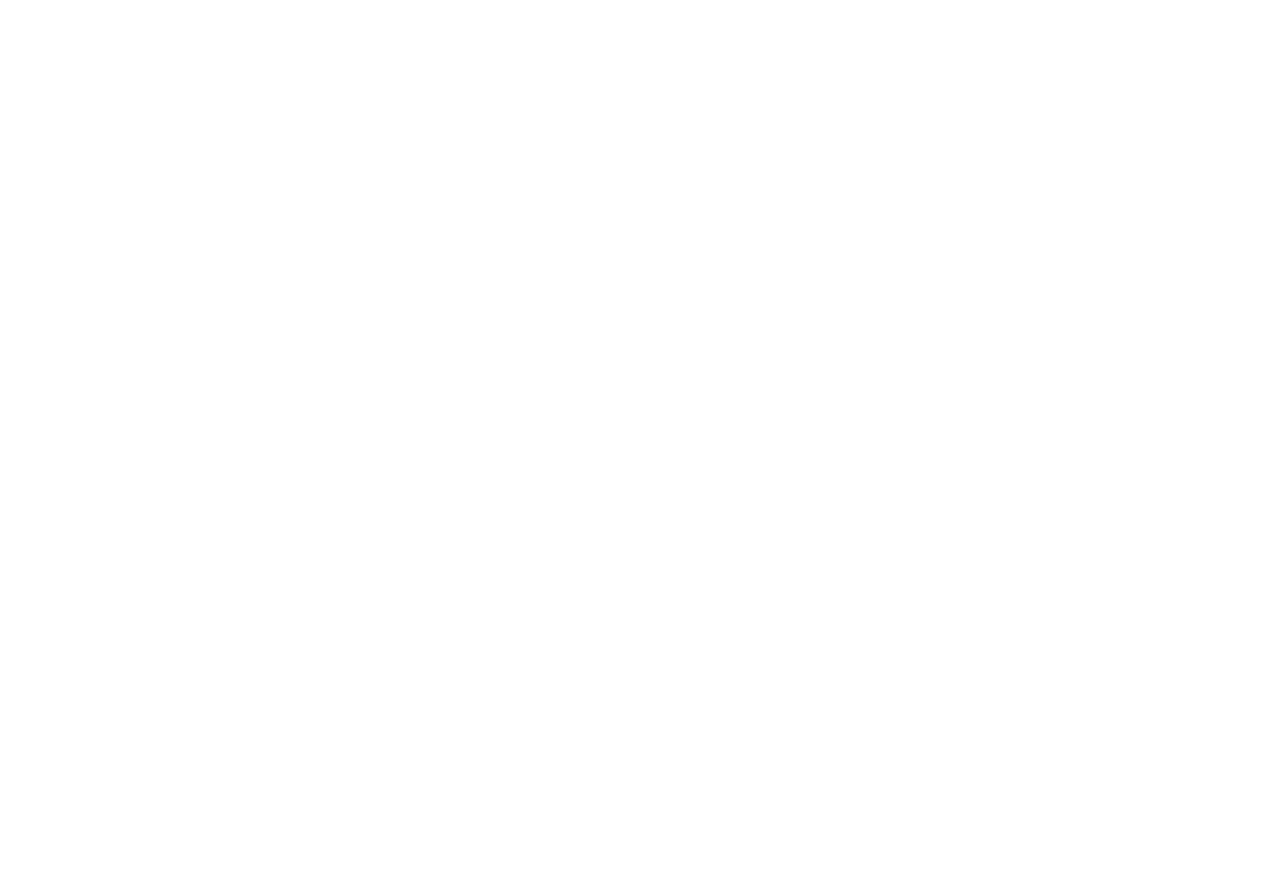
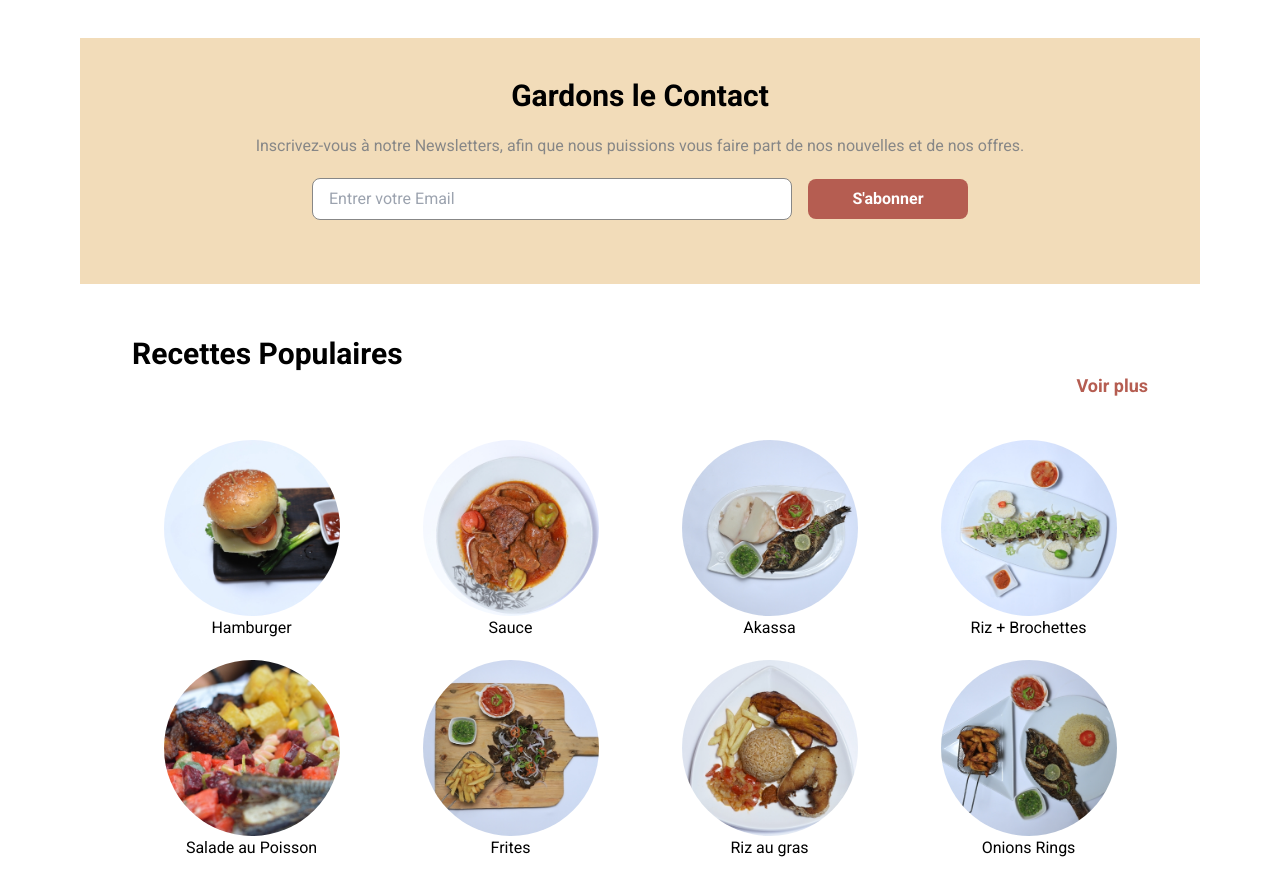
Before and after one commit to marcaureldev/gestion-de-recettes, a Nuxt app: page / in a window 1280 px wide. Shown: the part 3240-4136 px from the top of the page. Before the commit the page ends 3262 px from the top, so only its background shows below. Built offline with nearby package versions, Linux system fonts and the light colour scheme.

Commit message:
Section Recettes Populaires

```diff
--- /dev/null
+++ b/components/PopularCard.vue
@@ -0,0 +1,17 @@
+<template>
+    <div>
+        <div class="w-[11em] h-[11em] rounded-[5.5em] bg-cover bg-center" :style="{ backgroundImage: popular.backgroundImage }"></div>
+        <p class="text-center"> {{ popular.name }}</p>
+    </div>
+</template>
+
+<script>
+export default {
+  props:{
+    popular: Object,
+  }
+}
+
+</script>
+
+<style></style>
--- a/pages/index.vue
+++ b/pages/index.vue
@@ -81,6 +81,33 @@
       </div>
     </section>
 
+    <section class="p-10 mt-4 bg-[#F2DCB9]">
+      <div class="space-y-5">
+        <h1 class="text-3xl font-bold text-center">Gardons le Contact</h1>
+        <p class="text-gray_color text-center">
+          Inscrivez-vous à notre Newsletters, afin que nous puissions vous faire part de nos nouvelles et de nos offres.
+        </p>
+        <form>
+          <div class="flex flex-col sm:flex-row justify-center items-center gap-4 mb-6">
+            <input type="email" id="email" name="email" placeholder="Entrer votre Email"
+              class="w-[18em] sm:w-[30em] px-4 py-2 border-[1px] border-gray_color rounded-lg outline-none" required>
+            <Button :button="abonnement" style="color: #fff;" class="w-[18em] sm:max-w-[10em]" />
+          </div>
+        </form>
+      </div>
+    </section>
+
+    <section class="p-8">
+      <div class="p-5">
+        <h1 class="text-3xl font-bold">Recettes Populaires</h1>
+        <p class="text-end text-brown_color text-lg font-bold">Voir plus</p>
+      </div>
+
+      <div class="grid grid-cols-2 sm:grid-cols-3 p-5 lg:grid-cols-4 gap-5 place-items-center resp">
+        <PopularCard v-for="(recipe, i) in popularRecipes" :key="i" :popular="recipe" />
+      </div>
+    </section>
+
     <section>
 
     </section>
@@ -96,6 +123,7 @@
       inscription: 'Inscription',
       connexion: 'Connexion',
       new_recipes: 'Créer une nouvelle recette',
+      abonnement: 'S\'abonner',
 
       trendindRecipes: [
         {
@@ -212,6 +240,48 @@
         },
       ],
 
+      popularRecipes: [
+        {
+          backgroundImage: 'url(/images/food_17.jpg)',
+          name: 'Hamburger',
+        },
+
+        {
+          backgroundImage: 'url(/images/food_18.jpg)',
+          name: 'Sauce',
+        },
+
+        {
+          backgroundImage: 'url(/images/food_10.jpg)',
+          name: 'Akassa',
+        },
+
+        {
+          backgroundImage: 'url(/images/food_11.jpg)',
+          name: 'Riz + Brochettes',
+        },
+
+        {
+          backgroundImage: 'url(/images/food_12.jpg)',
+          name: 'Salade au Poisson',
+        },
+
+        {
+          backgroundImage: 'url(/images/food_13.jpg)',
+          name: 'Frites',
+        },
+
+        {
+          backgroundImage: 'url(/images/food_21.jpg)',
+          name: 'Riz au gras',
+        },
+
+        {
+          backgroundImage: 'url(/images/food_24.jpg)',
+          name: 'Onions Rings',
+        },
+      ],
+
     }
   }
 
@@ -219,4 +289,12 @@
 
 </script>
 
-<style></style>
+<style>
+  .resp{
+    @media (max-width: 430px) {
+      display: grid;
+      grid-template-columns: 1fr;
+
+    }
+  }
+</style>
```
Also changed, not shown: 1 other file (tests, documents, lock files or other folders).
